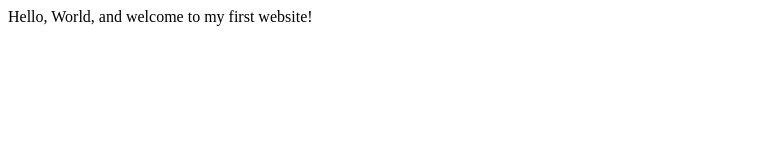
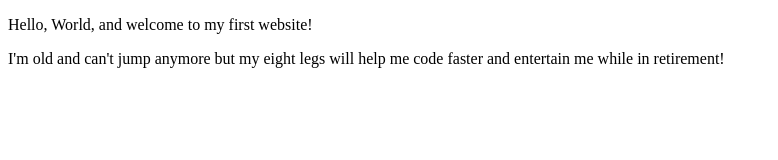
Before and after one commit to alvaradocat/alvaradocat.github.io, a plain HTML site: page index.html in a window 1280 px wide. Shown: the whole page, without its empty margins (0-778 px from the left). Drawn offline with Linux system fonts and the light colour scheme.

Commit message:
Improved home page
Added meta tags and changed content in the body.

```diff
--- a/index.html
+++ b/index.html
@@ -3,9 +3,11 @@
     <head>
         <meta charset="utf-8">
         <meta name="viewport" content="width=device-width, initial-scale=1.0">
-        <title>My First Website</title>
+        <meta name="author" content="pugi">
+        <title> Pugi | Queen Jumping Spider </title>
     </head>
     <body>
-       Hello, World, and welcome to my first website!
+       <p>Hello, World, and welcome to my first website!</p>
+       <p>I'm old and can't jump anymore but my eight legs will help me code faster and entertain me while in retirement!</p>
     </body>
 </html>
```
